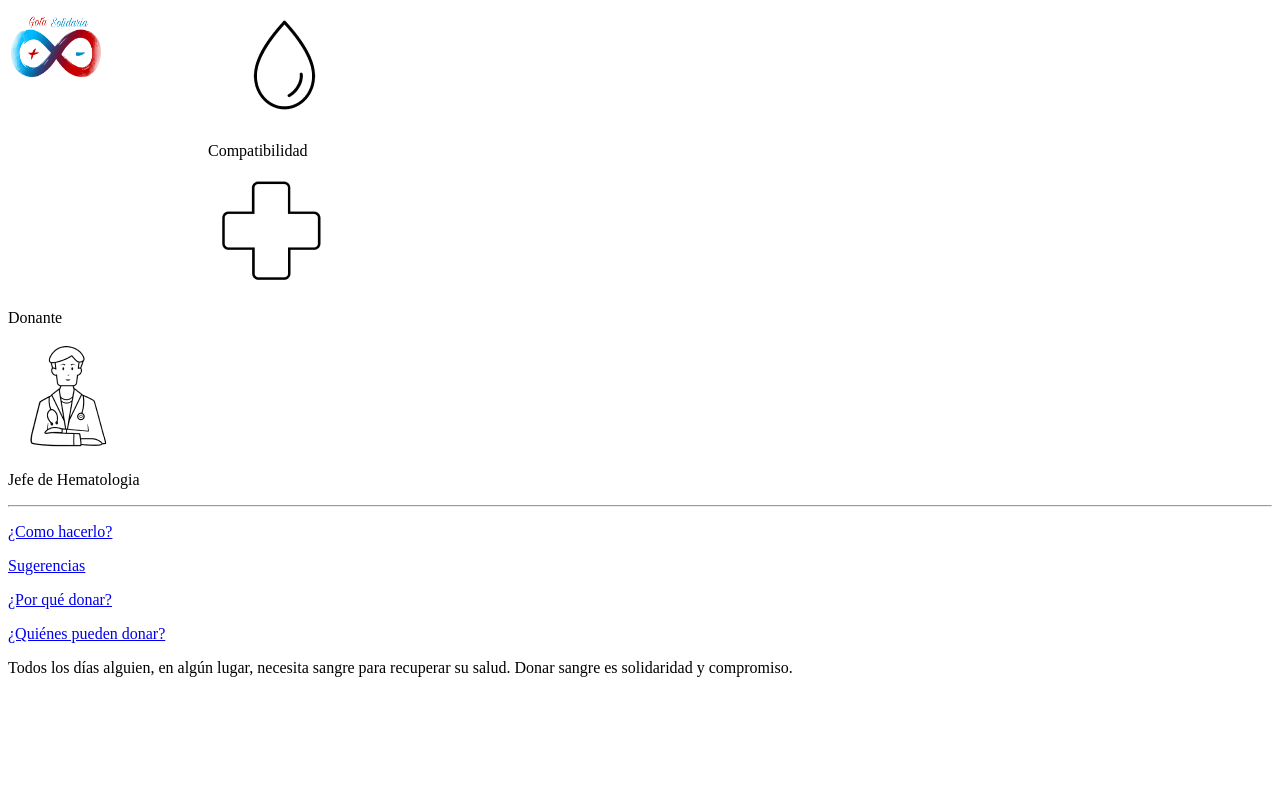
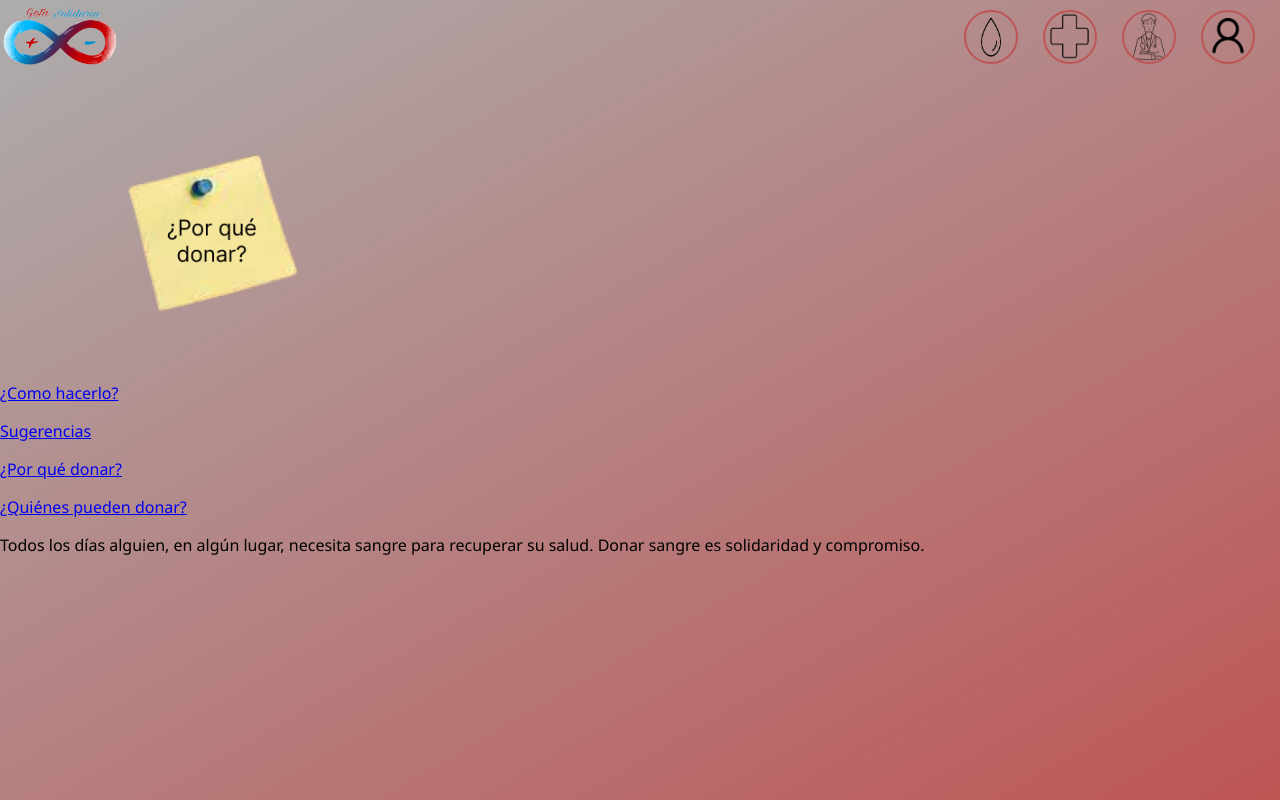
Before and after one commit to MatiasDizenhaus/Proyecto2023, a PHP site: page /paginaprincipal.html in a window 1280 px wide. Run offline with PHP 8.4, Linux system fonts and the light colour scheme.

Commit message:
pagina pricipal

```diff
--- a/inicio de sesion/iniciodesesionmedico.css
+++ b/inicio de sesion/iniciodesesionmedico.css
@@ -29,7 +29,7 @@ body {
     margin: 0;
     padding: 0;
     font-family:'Segoe UI', Tahoma, Geneva, Verdana, sans-serif;
-    background: linear-gradient(150deg, #9e9e9e, #be5555);
+    background: linear-gradient(150deg, #adadad, #be5555);
     height: 100vh;
 }
 
@@ -96,6 +96,7 @@ form .username, form .contrasena{
     top: -25px;
     color: #be5555;
     transform: translateY(0%);
+    font-size: 15px;
 }
 
 .username input:focus~ span::before,
@@ -109,7 +110,7 @@ input[type="submit"]{
     border: 1px solid;
     background: #929292;
     border-radius: 25px;
-    font-size: 18px;
+    font-size: 20px;
     color: white;
     cursor: pointer;
     outline: none;
--- a/inicio de sesion/iniciodesesionmedico.html
+++ b/inicio de sesion/iniciodesesionmedico.html
@@ -9,9 +9,10 @@
 <body>
     <img src="logo2.0.png" width="125" , height="70"/>
     <div class="logo-buttons">
-        <a href="#" class="logo-button"><img src="foto cruz.png" alt="Logo 1"></a>
-        <a href="#" class="logo-button"><img src="foto gota.png" alt="Logo 2"></a>
+        <a href="#" class="logo-button"><img src="foto gota.png" alt="Logo 1"></a>
+        <a href="#" class="logo-button"><img src="foto cruz.png" alt="Logo 2"></a>
         <a href="#" class="logo-button"><img src="logo medico.png" alt="Logo 3"></a>
+        <a href="#" class="logo-button"><img src="foto inicio.png" alt="Logo 3"></a>
     </div>
     <div class="formulario">
         <h1>Inicio de sesion de medico</h1>
--- a/pagina principal/paginaprincipal.css
+++ b/pagina principal/paginaprincipal.css
@@ -1,4 +1,37 @@
+.logo-buttons {
+    position: absolute;
+    top: 10px;
+    right: 25px;
+    display: flex;
+    align-items: center;
+}
 
-#fondo{
-    background: #f00 url('postit.png') repeat-y center bottom / 100px 100px;
+/* Estilos para cada botón de logotipo */
+.logo-button {
+    margin-left: 25px; /* Espacio entre los botones de logotipo si es necesario */
+    text-decoration: none; /* Elimina el subrayado de los enlaces */
 }
+
+/* Estilos para las imágenes de los botones de logotipo */
+.logo-button img {
+    width: 50px; /* Ancho de la imagen del botón */
+    height: 50px; /* Altura de la imagen del botón */
+    border-radius: 50%; /* Esto hace que las imágenes sean círculos si lo deseas */
+    border: 2px solid #be5555; /* Borde alrededor de la imagen del botón */
+    transition: transform 0.3s ease-in-out; /* Efecto de transformación suave al pasar el cursor */
+}
+
+/* Estilos para el efecto de hover en las imágenes de los botones de logotipo */
+.logo-button img:hover {
+    transform: scale(1.1); /* Escala ligeramente la imagen al pasar el cursor */
+}
+body {
+    margin: 0;
+    padding: 0;
+    font-family:'Segoe UI', Tahoma, Geneva, Verdana, sans-serif;
+    background: linear-gradient(150deg, #adadad, #be5555);
+    height: 100vh;
+}
+.p{
+    font-size: 16px;
+}
--- a/pagina principal/paginaprincipal.html
+++ b/pagina principal/paginaprincipal.html
@@ -8,20 +8,20 @@
 
 </head>
 <body>
-    <header>
-        <img src="logo2.0.png" alt="Logotipo" style="float: left; margin-right: 100px; width: 100px; height: 75px; margin-bottom: 100px;">
-        <img src="foto gota.png" alt="Botón 1" onclick="location.href='enlace1.html';">
-        <p> Compatibilidad</p>
-        <img src="foto cruz.png" alt="Botón 2" onclick="location.href='enlace2.html';">
-        <p> Donante</p>
-        <img src="logo medico.png" alt="Botón 3" onclick="location.href='enlace3.html';">
-        <p> Jefe de Hematologia</p>
-        <hr>
+    <img src="logo2.0.png" width="125" , height="70"/>
+    <div class="logo-buttons">
+        <a href="#" class="logo-button"><img src="foto gota.png" alt="Logo 1"></a>
+        <a href="#" class="logo-button"><img src="foto cruz.png" alt="Logo 2"></a>
+        <a href="#" class="logo-button"><img src="logo medico.png" alt="Logo 3"></a>
+        <a href="#" class="logo-button"><img src="foto inicio.png" alt="Logo 3"></a>
+    </div>
+    <p>
+        <img src="por que donar.png" width="400" />
 
-    </header>
-
+       </p>
     <div>
         <div>
+
             <p><a href="#">¿Como hacerlo?</a></p>
         </div>
         <div>
```
Also changed, not shown: inicio de sesion/foto inicio.png (added), pagina principal/foto inicio.png (added), pagina principal/por que donar.png (added), pagina principal/postit.png (deleted).
